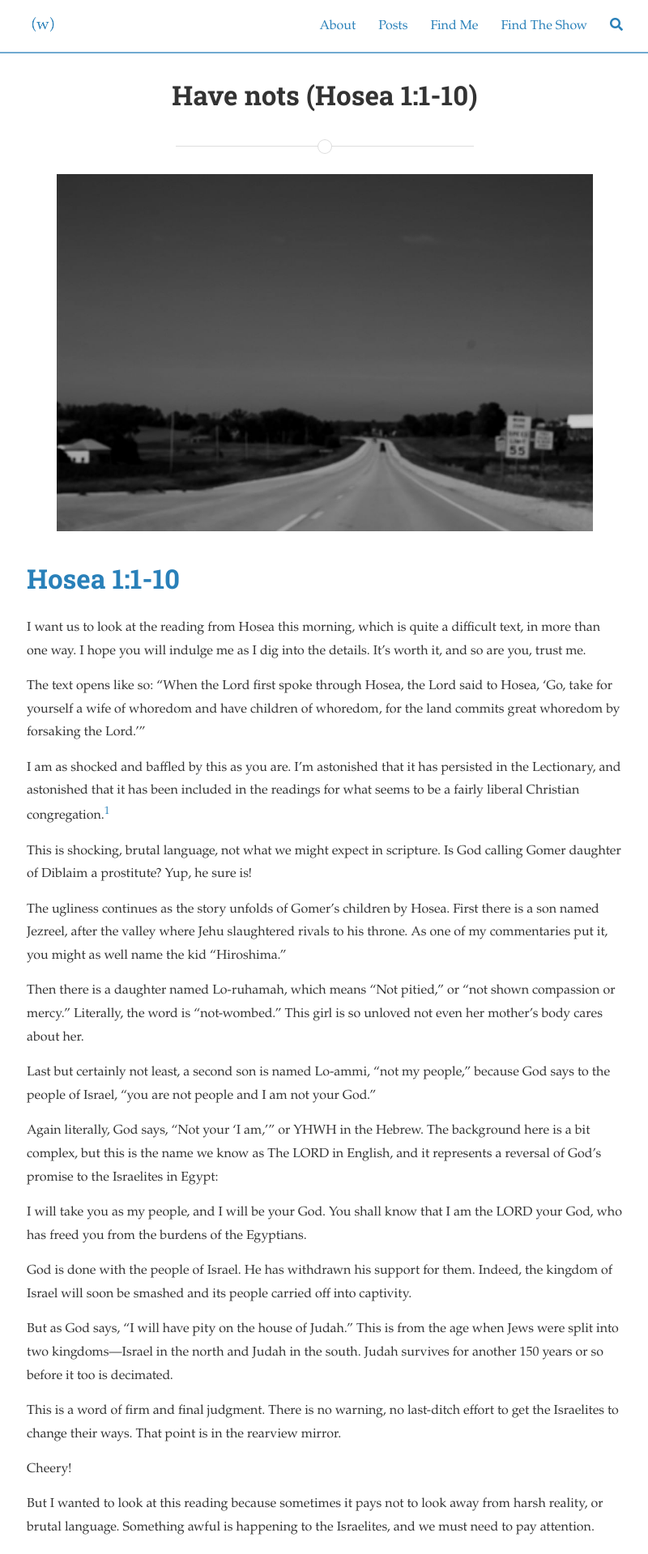
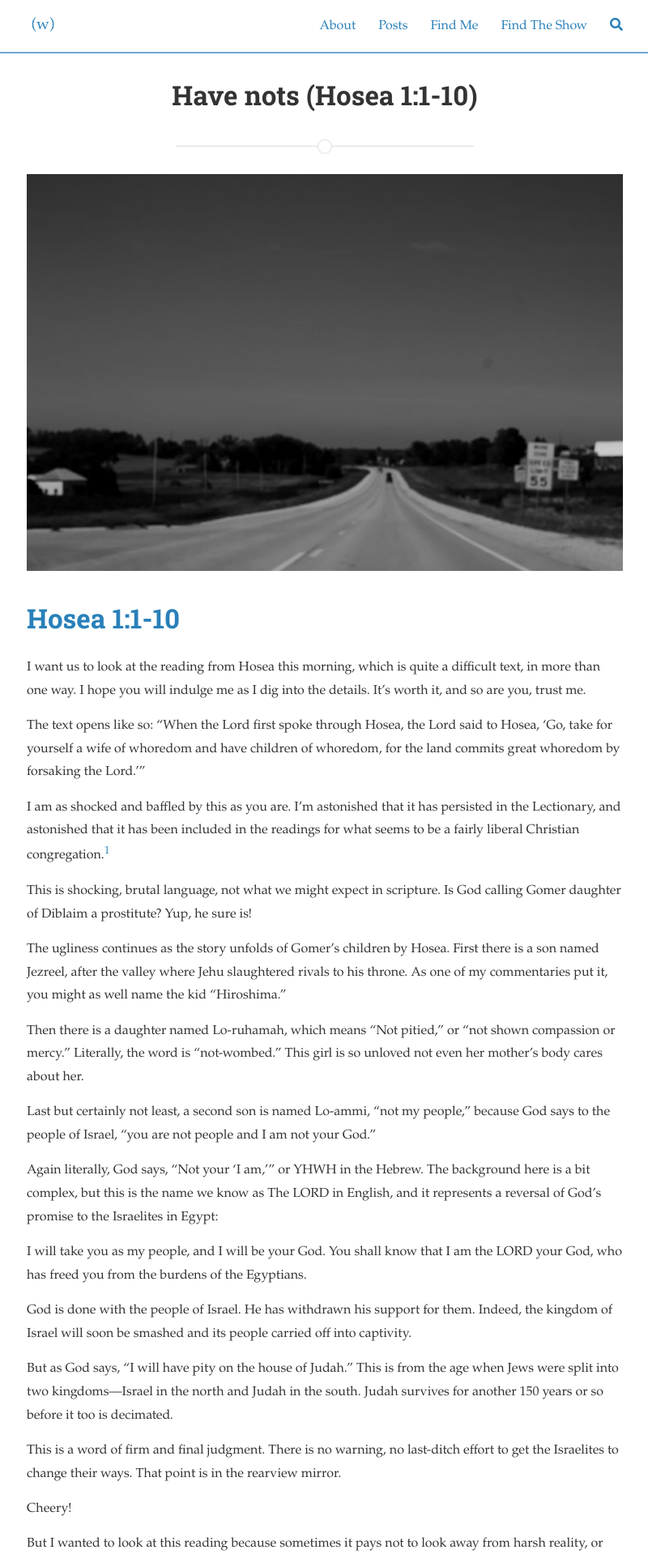
Before and after one commit to dan-wtfw/master, a Jekyll site: the page built from _posts/2019-07-28-wftw-hosea.md, in a window 1280 px wide. Shown: the top 1919 px of the page at 81% size, without its empty margins (239-1039 px from the left). Built offline with Jekyll 4.4.1, drawn with Linux system fonts in a browser that asks for light colours; nearby versions of some CDN libraries; some of the changed text lies outside the part shown.

Commit message:
Lord's Prayer, images

```diff
--- a/_posts/2019-07-28-wftw-hosea.md
+++ b/_posts/2019-07-28-wftw-hosea.md
@@ -101,14 +101,14 @@ God may have given up on the kingdom, but he has not given up on the people. God
 
 And now you understand what it means to pray:
 
-<blockquote><em>Our Father, who art in heaven,
-hallowed by thy name.
-Thy kingdom come, thy will be done,
-on earth as it is in heaven
-Give us this day our daily bread
-and forgive us our sins as we forgive those who sin against us.
-And lead us not into temptation,
-but deliver from us evil,
+<blockquote><em>Our Father, who art in heaven,<br />
+hallowed by thy name.<br />
+Thy kingdom come, thy will be done,<br />
+on earth as it is in heaven<br />
+Give us this day our daily bread<br />
+and forgive us our sins as we forgive those who sin against us.<br />
+And lead us not into temptation,<br />
+but deliver from us evil,<br />
 for thine is the kingdom and the power and the glory forever and ever. Amen.</em></blockquote>
 
 May that be your prayer and mine, now and always, and may God be with all of us, all the days of our lives. Amen.
--- a/_sass/_layout.scss
+++ b/_sass/_layout.scss
@@ -249,7 +249,6 @@ pre code.hljs {
 	img {
 		display: block;
 		margin: auto;
-		width: 90%;
 	}
 	/*
 	*	Posts
```
